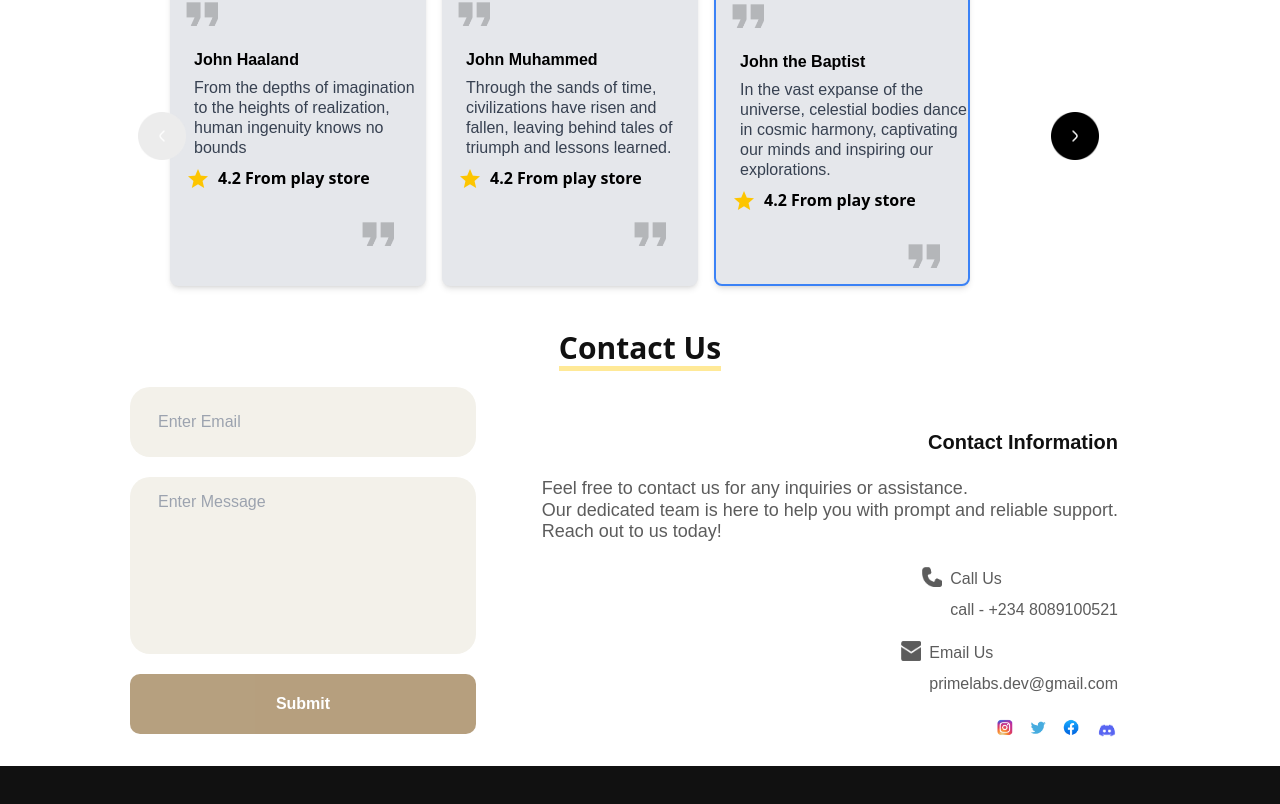
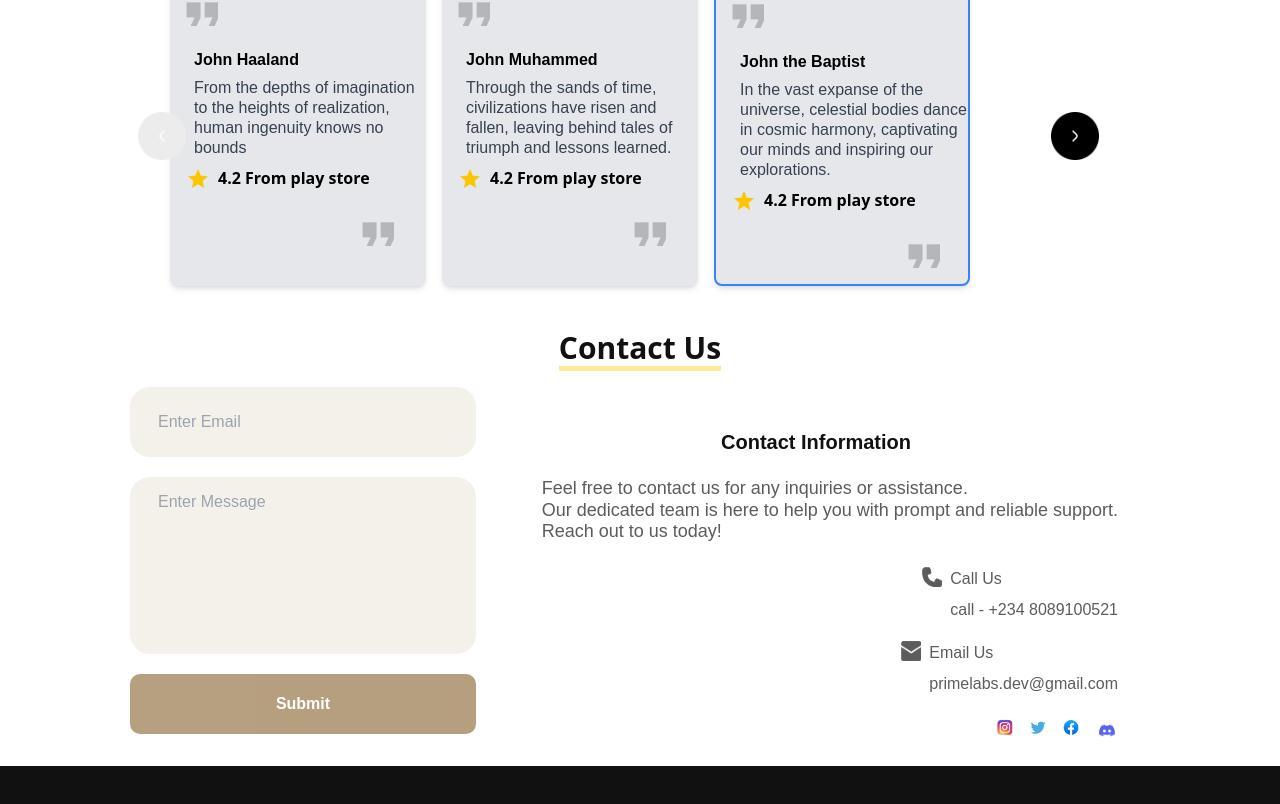
Before and after one commit to Benson-xix/PrimeLabs, a React (Vite) app: page / in a window 1280 px wide. Shown: the part 4183-4987 px from the top of the page. Built offline with nearby package versions, Linux system fonts and the light colour scheme.

Commit message:
Update Contact.jsx

```diff
--- a/src/Components/Contact.jsx
+++ b/src/Components/Contact.jsx
@@ -126,7 +126,7 @@ const isEmailValid = (email) => {
             </div>
 
             <div className=" flex flex-col gap-6 w-[100%] md:justify-end mt-5 pr-[2rem] ">
-                <h5 className="text-[20px] text-Black font-bold leading-[120%] md:justify-end max-sm:justify-center font-sora flex ">Contact Information</h5>
+                <h5 className="text-[20px] text-Black font-bold leading-[120%] md:justify-center max-sm:justify-center font-sora flex ">Contact Information</h5>
                 <p className="font-300 leading-[120%] text-[18px] flex md:justify-end text-ash font-sora ">
                 Feel free to contact us for any inquiries or assistance.
                 <br className=""/>Our dedicated team is here to help you with prompt and reliable support.
```
